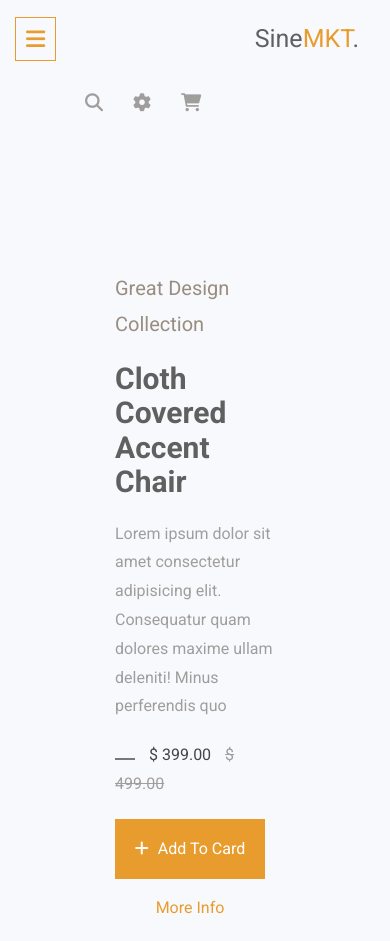
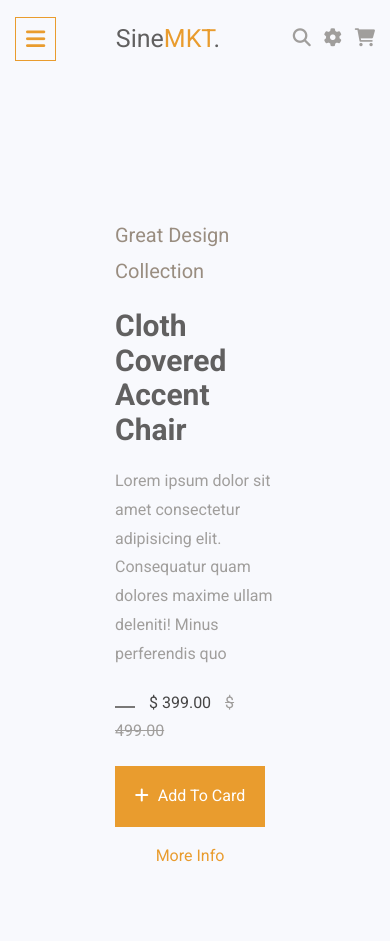
Before and after one commit to mariemOmran/Furniture, a plain HTML site: page index.html in a window 390 px wide. Shown: the top 941 px of the page. Drawn offline with Linux system fonts and the light colour scheme.

Commit message:
nav flex-wrap nowrap and less than in logo and margin of icons in navabar

```diff
--- a/css/style.css
+++ b/css/style.css
@@ -117,7 +117,6 @@ nav .container{
     display: flex;
     justify-content: space-between;
     align-items: center;
-    flex-wrap:wrap;
 }
 nav .container .toggle-menue{
     color:var(--main-color);
@@ -137,6 +136,12 @@ nav .container p{
     color:#616060;
     margin:16px;
 }
+@media (max-width:776px;){
+    nav .container p{
+            margin: 9px;
+    font-size: 20px;
+    }
+}
 nav .container p span{
     text-transform: uppercase;
     color: var(--main-color);
@@ -144,6 +149,11 @@ nav .container p span{
 nav .container ul {
     display: flex;
     justify-content: space-between;
+}
+@media(max-width:786px){
+    nav .container ul:last-of-type{
+        padding:0;
+    }
 }
 nav .container ul:first-of-type li{
     margin-left:20px;
@@ -191,6 +201,11 @@ nav .container ul:first-of-type li:hover a{
 }
 nav .container ul:last-of-type li {
     margin-left: 30px;
+}
+@media(max-width:776px){
+    nav .container ul:last-of-type li{
+         margin-left: 13px;
+    }
 }
 nav .container ul:last-of-type li a{
     font-size: 18px;
```
